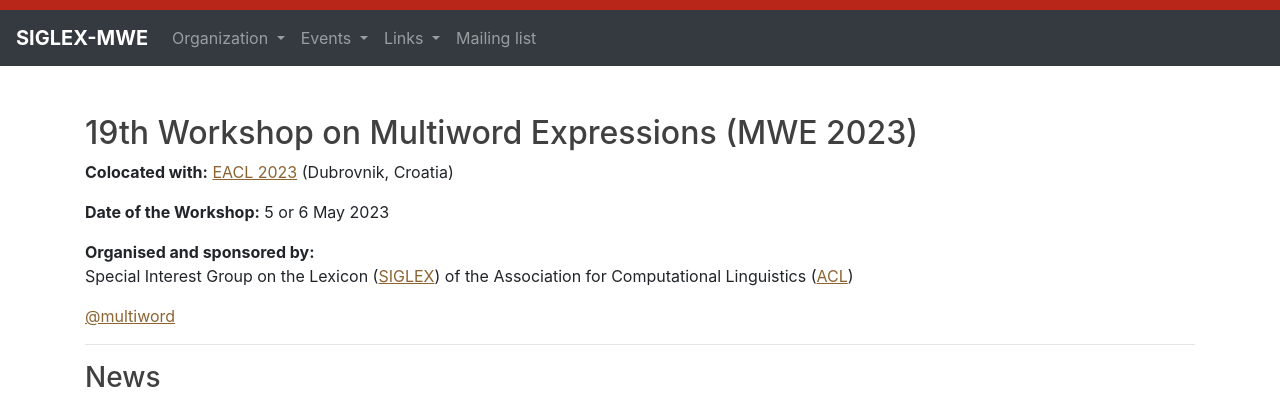
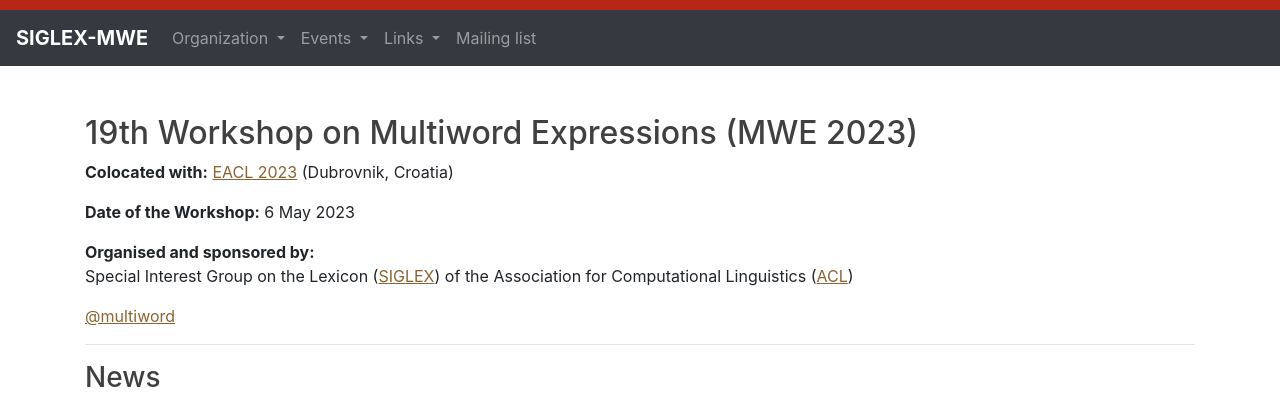
Before and after one commit to multiword/multiword.github.io, a Jekyll site: the page built from mwe2023/index.md, in a window 1280 px wide and 900 px high. Shown: the top 396 px of the window. Built offline with Jekyll 4.4.1, drawn with Linux system fonts in a browser that asks for light colours; comment, search, counter and statistics services are not loaded; some of the changed text lies outside the part shown.

Commit message:
Workshop date: 6 May

```diff
--- a/mwe2023/index.md
+++ b/mwe2023/index.md
@@ -3,12 +3,11 @@
 layout: default
 ---
 
-
 <h2>19th Workshop on Multiword Expressions (MWE 2023)</h2>
 
 **Colocated with:** [EACL 2023](https://2023.eacl.org/) (Dubrovnik, Croatia)
 
-**Date of the Workshop:** 5 or 6 May 2023
+**Date of the Workshop:** 6 May 2023
 
 **Organised and sponsored by:**\
 Special Interest Group on the Lexicon ([SIGLEX](http://www.siglex.org/)) of the Association for Computational Linguistics ([ACL](https://www.aclweb.org/portal/))
@@ -172,7 +171,7 @@
 | Notification of acceptance | 13 March 2023              |
 | Camera-ready papers due    | 27 March 2023              |
 | Underline upload deadline  | 11 April 2023              |
-| Workshop                   | 5 or 6 May 2023            |
+| Workshop                   | 6 May 2023            |
 
 All deadlines are at 23:59 UTC-12 (Anywhere on Earth).
 
```
